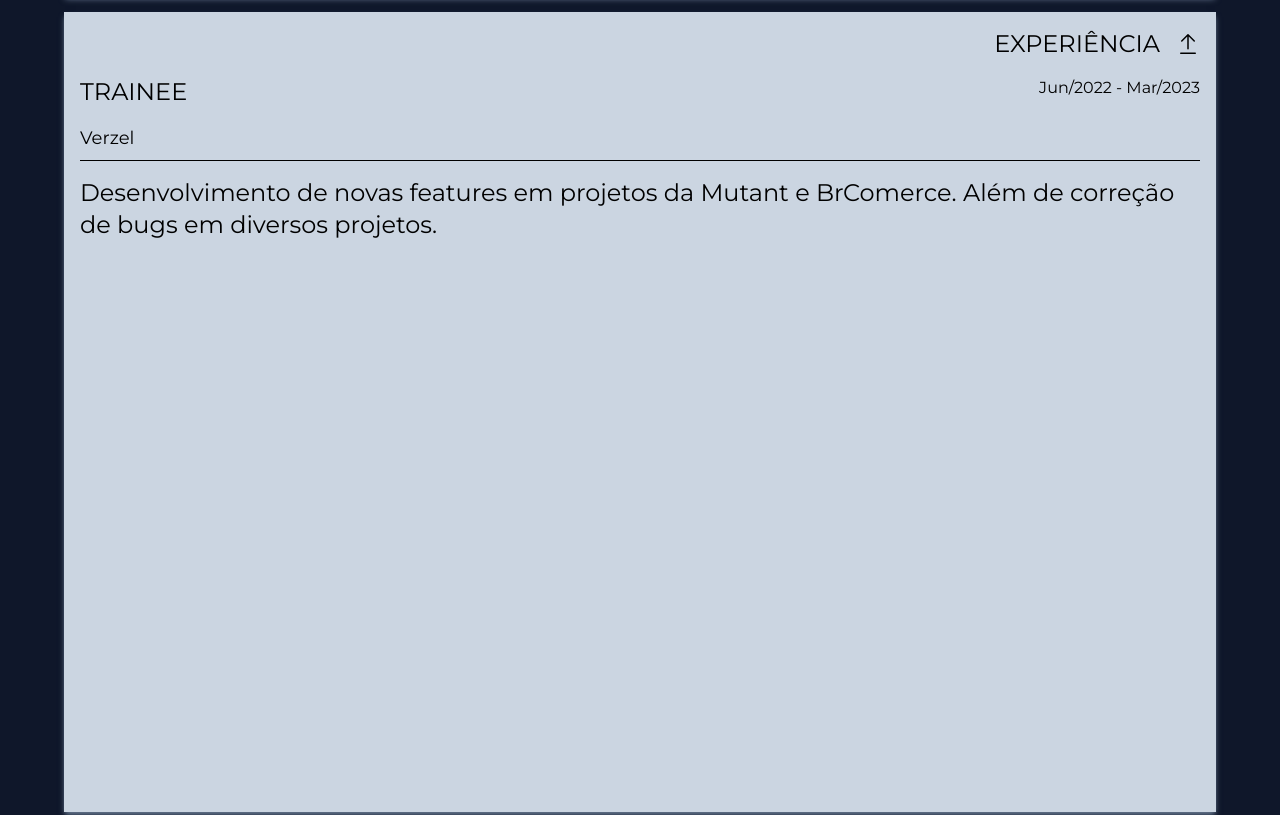
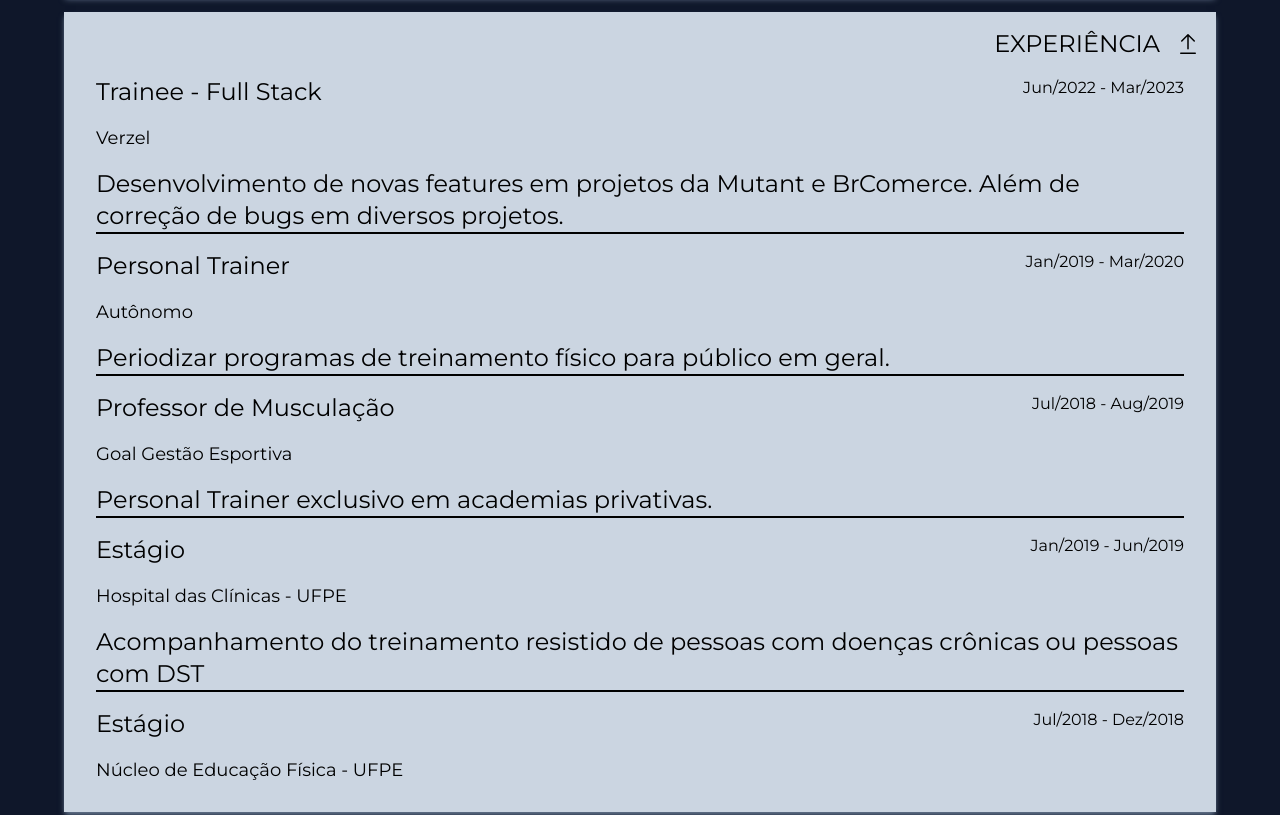
Before and after one commit to thiagoleite92/portfolio, a React (Vite) app: page / in a window 1280 px wide. Shown: the part 2420-3235 px from the top of the page. Built offline with nearby package versions, Linux system fonts and the light colour scheme.

Commit message:
feat: update experiences

```diff
--- a/src/components/Sections/Experience/index.tsx
+++ b/src/components/Sections/Experience/index.tsx
@@ -1,20 +1,70 @@
+const experiences = [
+  {
+    title: 'Trainee - Full Stack',
+    period: 'Jun/2022 - Mar/2023',
+    description: `Desenvolvimento de novas features em projetos da Mutant e BrComerce.
+    Além de correção de bugs em diversos projetos.`,
+    empresa: 'Verzel',
+  },
+  {
+    title: 'Personal Trainer',
+    period: 'Jan/2019 - Mar/2020',
+    description: `Periodizar programas de treinamento físico para público em geral.`,
+    empresa: 'Autônomo',
+  },
+  {
+    title: 'Professor de Musculação',
+    period: 'Jul/2018 - Aug/2019',
+    description: `Personal Trainer exclusivo em academias privativas.`,
+    empresa: 'Goal Gestão Esportiva',
+  },
+  {
+    title: 'Estágio',
+    period: 'Jan/2019 - Jun/2019',
+    description: `Acompanhamento do treinamento resistido de pessoas com doenças crônicas ou pessoas
+    com DST`,
+    empresa: 'Hospital das Clínicas - UFPE',
+  },
+  {
+    title: 'Estágio',
+    period: 'Jul/2018 - Dez/2018',
+    description: `Acompanhamento e periodização de treinamento com para-atletas.`,
+    empresa: 'Núcleo de Educação Física - UFPE',
+  },
+  {
+    title: 'Estágio',
+    period: 'Jan/2018 - Jun/2018',
+    description: `Auxiliar professores de hidroginástica para idosos e treinadores de iniciação esportiva na natação com crianças e adolescentes.`,
+    empresa: 'Sport Club do Recife',
+  },
+  {
+    title: 'Estágio',
+    period: 'Dez/2017 - Mai/2018',
+    description: `Supervisionar e auxiliar alunos no treinamento resistido (musculação)`,
+    empresa: 'Gym Fit',
+  },
+];
+
 export const Experience = () => {
   return (
-    <div className="flex w-full flex-1 flex-col gap-8">
-      <div className="flex  h-full flex-col items-start gap-4">
-        <h1 className="flex w-full justify-between">
-          TRAINEE{' '}
-          <span className="text-right text-base">Jun/2022 - Mar/2023</span>
-        </h1>
-        <p className="flex w-full justify-between gap-4 border-b border-black pb-2 text-lg">
-          Verzel
-        </p>
-        <div>
-          <span className="text-justify">
-            Desenvolvimento de novas features em projetos da Mutant e BrComerce.
-            Além de correção de bugs em diversos projetos.
-          </span>
-        </div>
+    <div className="flex w-full flex-1 flex-col gap-8 overflow-y-auto">
+      <div className="flex  h-full flex-col items-start gap-4 px-4">
+        {experiences.map(({ title, period, description, empresa }) => {
+          return (
+            <>
+              <h1 className="flex w-full justify-between">
+                {title} <span className="text-right text-base">{period}</span>
+              </h1>
+              <p className="flex w-full justify-between gap-4  text-lg">
+                {empresa}
+              </p>
+              <div className="w-full">
+                <span className="text-justify">{description}</span>
+                <hr className="border-b border-black" />
+              </div>
+            </>
+          );
+        })}
       </div>
     </div>
   );
```
